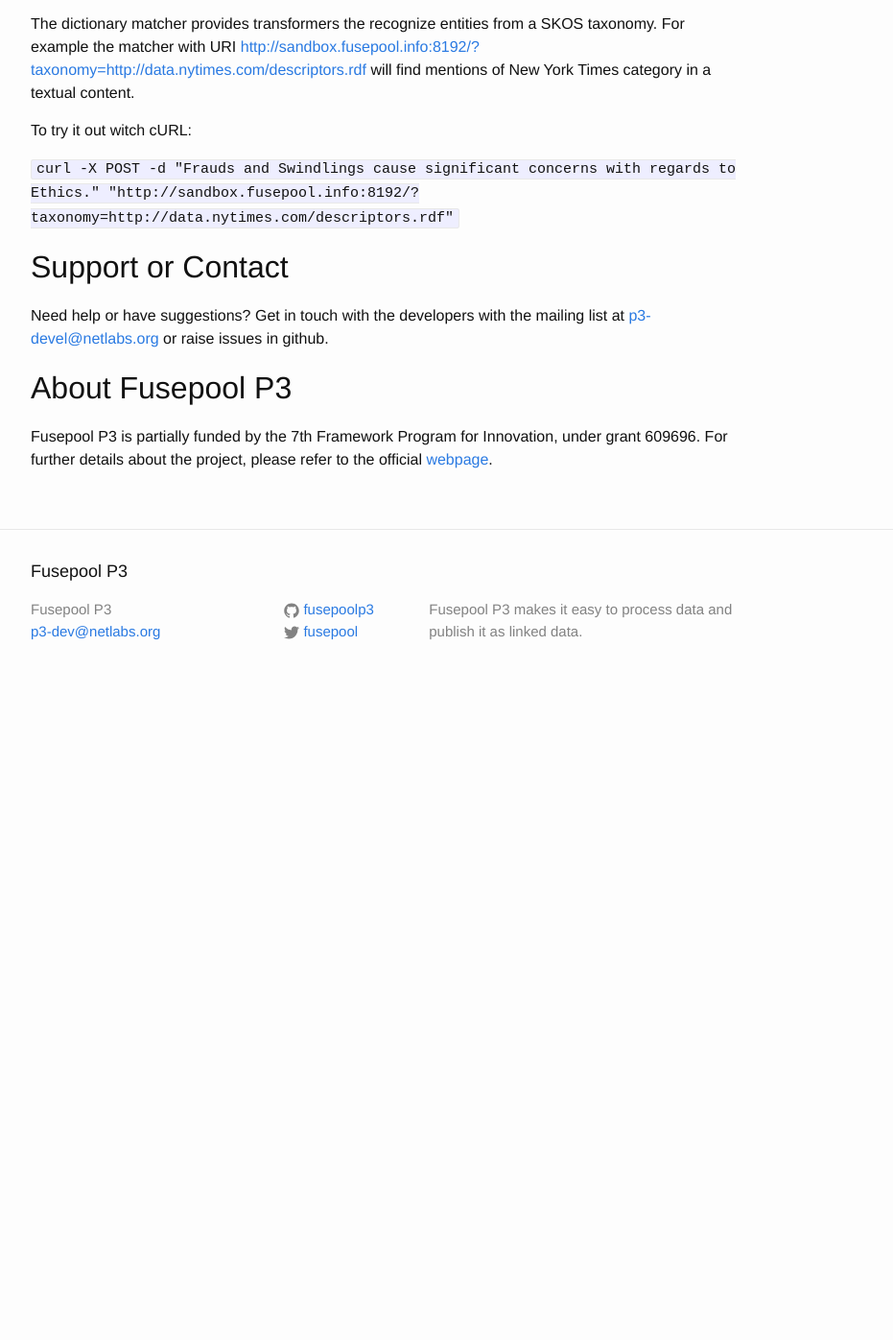
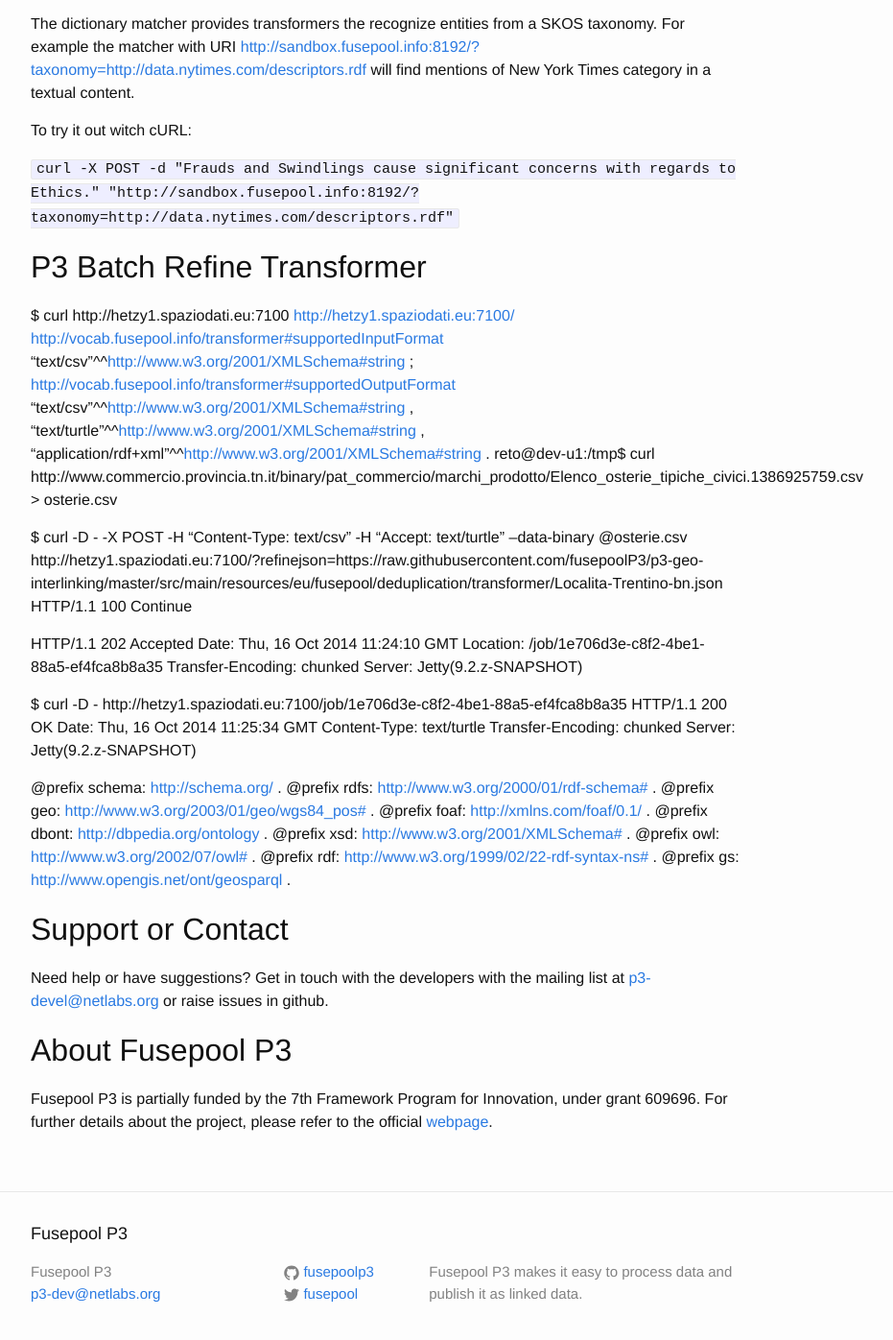
Before and after one commit to fusepoolP3/fusepoolp3.github.io, a Jekyll site: the page built from index.md, in a window 1280 px wide and 1400 px high, scrolled down 1526 px. Shown: the top 1396 px of the window at 96% size, without its empty margins (238-1169 px from the left). Built offline with Jekyll 4.4.1, drawn with Linux system fonts in a browser that asks for light colours; before the commit the page ends 2255 px from its top, so only the background shows below that.

Commit message:
added more usage examples

```diff
--- a/index.md
+++ b/index.md
@@ -65,6 +65,42 @@
 
 `curl -X POST -d "Frauds and Swindlings cause significant concerns with regards to Ethics." "http://sandbox.fusepool.info:8192/?taxonomy=http://data.nytimes.com/descriptors.rdf"`
 
+## P3 Batch Refine Transformer
+
+$ curl http://hetzy1.spaziodati.eu:7100
+<http://hetzy1.spaziodati.eu:7100/>
+      <http://vocab.fusepool.info/transformer#supportedInputFormat>
+              "text/csv"^^<http://www.w3.org/2001/XMLSchema#string> ;
+      <http://vocab.fusepool.info/transformer#supportedOutputFormat>
+              "text/csv"^^<http://www.w3.org/2001/XMLSchema#string> , "text/turtle"^^<http://www.w3.org/2001/XMLSchema#string> , "application/rdf+xml"^^<http://www.w3.org/2001/XMLSchema#string> .
+reto@dev-u1:/tmp$ curl http://www.commercio.provincia.tn.it/binary/pat_commercio/marchi_prodotto/Elenco_osterie_tipiche_civici.1386925759.csv > osterie.csv
+
+$ curl -D - -X POST -H "Content-Type: text/csv" -H "Accept: text/turtle" --data-binary @osterie.csv http://hetzy1.spaziodati.eu:7100/?refinejson=https://raw.githubusercontent.com/fusepoolP3/p3-geo-interlinking/master/src/main/resources/eu/fusepool/deduplication/transformer/Localita-Trentino-bn.json
+HTTP/1.1 100 Continue
+
+HTTP/1.1 202 Accepted
+Date: Thu, 16 Oct 2014 11:24:10 GMT
+Location: /job/1e706d3e-c8f2-4be1-88a5-ef4fca8b8a35
+Transfer-Encoding: chunked
+Server: Jetty(9.2.z-SNAPSHOT)
+
+$ curl -D - http://hetzy1.spaziodati.eu:7100/job/1e706d3e-c8f2-4be1-88a5-ef4fca8b8a35
+HTTP/1.1 200 OK
+Date: Thu, 16 Oct 2014 11:25:34 GMT
+Content-Type: text/turtle
+Transfer-Encoding: chunked
+Server: Jetty(9.2.z-SNAPSHOT)
+
+@prefix schema: <http://schema.org/> .
+@prefix rdfs: <http://www.w3.org/2000/01/rdf-schema#> .
+@prefix geo: <http://www.w3.org/2003/01/geo/wgs84_pos#> .
+@prefix foaf: <http://xmlns.com/foaf/0.1/> .
+@prefix dbont: <http://dbpedia.org/ontology> .
+@prefix xsd: <http://www.w3.org/2001/XMLSchema#> .
+@prefix owl: <http://www.w3.org/2002/07/owl#> .
+@prefix rdf: <http://www.w3.org/1999/02/22-rdf-syntax-ns#> .
+@prefix gs: <http://www.opengis.net/ont/geosparql> .
+
 
 
 ## <a name="support-or-contact"></a>Support or Contact
```
